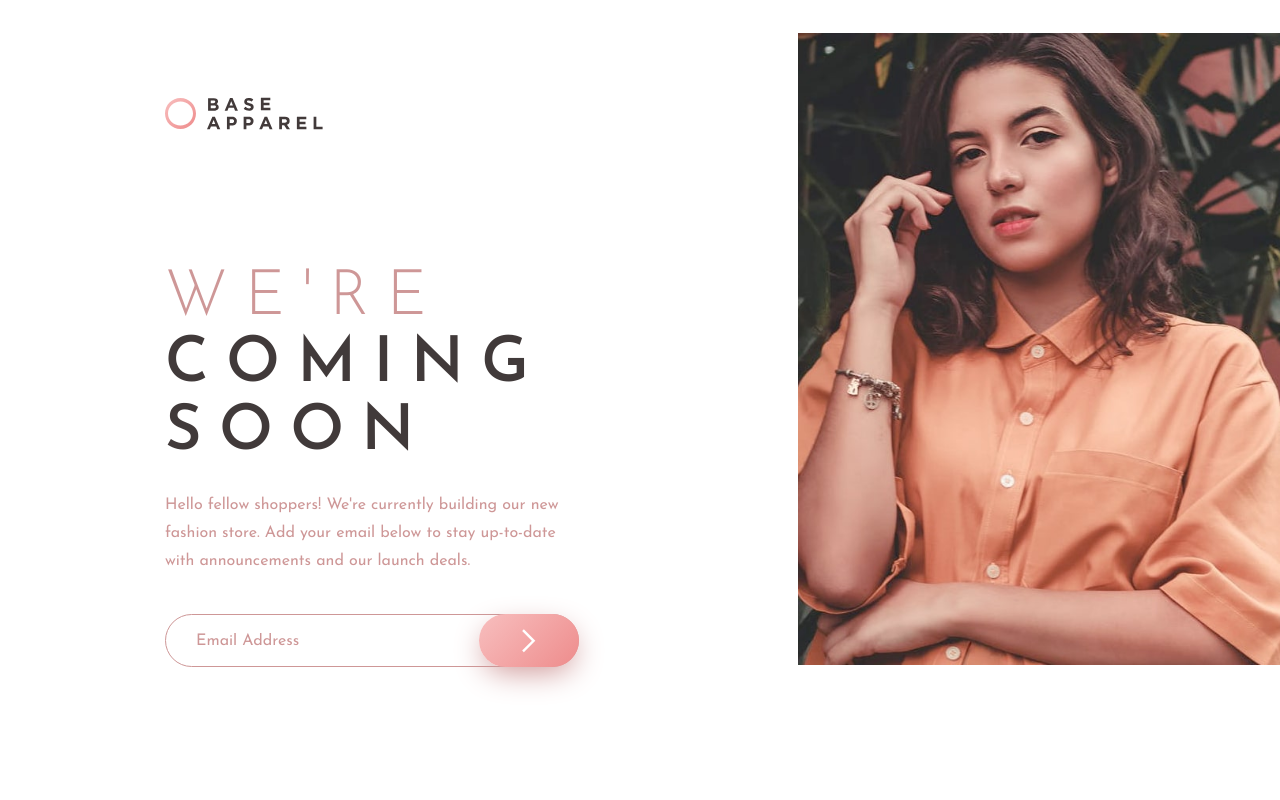
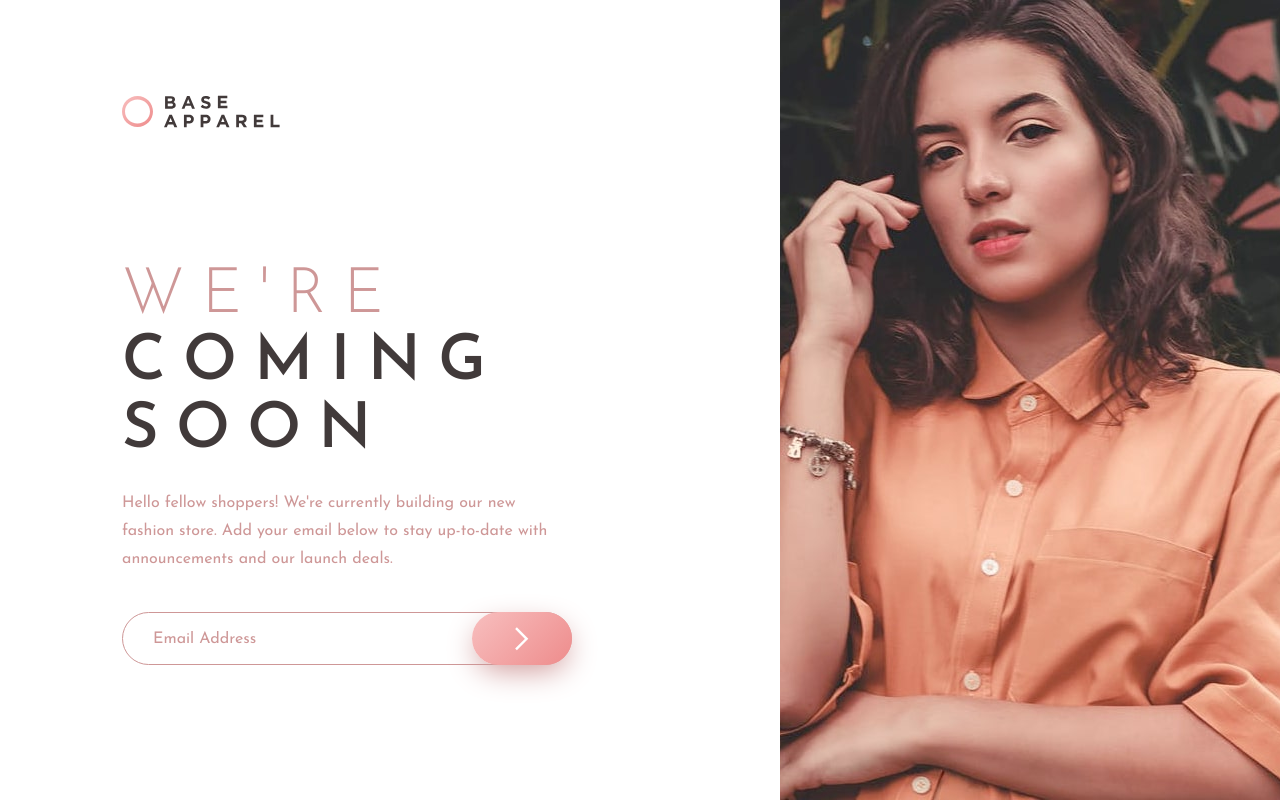
Before and after one commit to Bernardanxiety/coming-soon-page, a plain HTML site: page index.html in a window 1280 px wide. Drawn offline with Linux system fonts and the light colour scheme.

Commit message:
🔨 Fixed responsive issue

```diff
--- a/index.html
+++ b/index.html
@@ -1,46 +1,75 @@
 <!DOCTYPE html>
 <html lang="en">
   <head>
-  <meta charset="UTF-8">
-  <meta name="viewport" content="width=device-width, initial-scale=1.0"> <!-- displays site properly based on user's device -->
+    <meta charset="UTF-8" />
+    <meta name="viewport" content="width=device-width, initial-scale=1.0" />
+    <!-- displays site properly based on user's device -->
 
-  <link rel="icon" type="image/png" sizes="32x32" href="./images/favicon-32x32.png">
-  <link rel="preconnect" href="https://fonts.googleapis.com">
-  <link rel="preconnect" href="https://fonts.gstatic.com" crossorigin>
-  <link href="https://fonts.googleapis.com/css2?family=Josefin+Sans:wght@300;400;600&family=Poppins:wght@200;400;600&display=swap" rel="stylesheet">
-  <link rel="stylesheet" href="style.css">
+    <link
+      rel="icon"
+      type="image/png"
+      sizes="32x32"
+      href="./images/favicon-32x32.png"
+    />
+    <link rel="preconnect" href="https://fonts.googleapis.com" />
+    <link rel="preconnect" href="https://fonts.gstatic.com" crossorigin />
+    <link
+      href="https://fonts.googleapis.com/css2?family=Josefin+Sans:wght@300;400;600&family=Poppins:wght@200;400;600&display=swap"
+      rel="stylesheet"
+    />
+    <link rel="stylesheet" href="style.css" />
     <title>Frontend Mentor | Base Apparel coming soon page</title>
 
     <!-- Feel free to remove these styles or customise in your own stylesheet 👍 -->
     <style>
-    .attribution { font-size: 11px; text-align: center; }
-    .attribution a { color: hsl(228, 45%, 44%); }
+      .attribution {
+        font-size: 11px;
+        text-align: center;
+      }
+      .attribution a {
+        color: hsl(228, 45%, 44%);
+      }
     </style>
   </head>
   <body>
     <div class="container">
-  <img class="logo-mobile" src="images/logo.svg" alt="base apparel logo">
+      <img class="logo-mobile" src="images/logo.svg" alt="base apparel logo" />
 
       <div class="right">
-    <img class="hero-mobile" src="images/hero-mobile.jpg" alt="posing woman">
-    <img class="hero-desktop" src="images/hero-desktop.jpg" alt="posing woman">
+        <img
+          class="hero-mobile"
+          src="images/hero-mobile.jpg"
+          alt="posing woman"
+        />
+        <img
+          class="hero-desktop"
+          src="images/hero-desktop.jpg"
+          alt="posing woman"
+        />
       </div>
 
       <div class="left flow">
-      <img class="logo-desktop" src="images/logo.svg" alt="">
+        <img class="logo-desktop" src="images/logo.svg" alt="" />
         <h1><span>We're</span> coming soon</h1>
 
         <p class="description">
           Hello fellow shoppers! We're currently building our new fashion store.
-        Add your email below to stay up-to-date with announcements and our launch deals.
+          Add your email below to stay up-to-date with announcements and our
+          launch deals.
         </p>
 
         <form action="" id="form">
-        <input id="email" type="email" name="email" placeholder="Email Address">
-        <button id="btn" type="submit"><img id="arrow-icon" src="images/icon-arrow.svg" alt=""></button>
-        <img class="" id="error-icon" src="images/icon-error.svg" alt="">
+          <input
+            id="email"
+            type="email"
+            name="email"
+            placeholder="Email Address"
+          />
+          <button id="btn" type="submit">
+            <img id="arrow-icon" src="images/icon-arrow.svg" alt="" />
+          </button>
+          <img class="" id="error-icon" src="images/icon-error.svg" alt="" />
           <p class="" id="error-message">Please provide a valid email</p>
-
         </form>
       </div>
     </div>
--- a/style.css
+++ b/style.css
@@ -14,7 +14,9 @@ html {
   font-size: 62.5%;
 }
 
-h1, h2, p {
+h1,
+h2,
+p {
   margin: 0;
 }
 
@@ -23,19 +25,19 @@ img {
   max-width: 100%;
 }
 
-
-@import url('https://fonts.google.com/specimen/Josefin+Sans');
+@import url("https://fonts.google.com/specimen/Josefin+Sans");
 
 body {
-    font-family: 'Josefin Sans', sans-serif;
+  font-family: "Josefin Sans", sans-serif;
   margin: 0;
   font-size: 1.4rem;
 }
 
 .container {
-    max-width: 1440px;
   margin-left: auto;
   margin-right: auto;
+  width: 100%;
+  max-width: 500px;
 }
 
 .flow > * + * {
@@ -58,13 +60,12 @@ body {
   padding: 0 3.2rem;
 }
 
-
 h1 {
   /* --top: 6.3rem; */
 
   color: var(--clr3);
   line-height: 1.07;
-    letter-spacing: .275em;
+  letter-spacing: 0.275em;
   font-size: 4rem;
   text-transform: uppercase;
 }
@@ -83,6 +84,8 @@ h1 span {
 #form {
   --top: 3.1rem;
   width: 100%;
+  max-width: 450px;
+
   position: relative;
   margin-bottom: clamp(3rem, 4rem, 5rem);
 }
@@ -108,7 +111,7 @@ h1 span {
   border-radius: 50px;
   border: none;
   padding: 0 2.7rem;
-    background: linear-gradient(135deg, hsl(0, 80%, 86%),hsl(0, 74%, 74%));
+  background: linear-gradient(135deg, hsl(0, 80%, 86%), hsl(0, 74%, 74%));
   box-shadow: 0 10px 30px -5px hsl(0, 36%, 70%);
   cursor: pointer;
 }
@@ -134,24 +137,21 @@ h1 span {
   color: var(--clr2);
 }
 
-
-
-
 /* media queries */
-@media (max-width: 700px) {
+@media (max-width: 1070px) {
   .hero-desktop,
   .logo-desktop {
     display: none;
   }
 }
 
-@media (min-width: 700px) {
+@media (min-width: 1070px) {
   body {
     font-size: 1.6rem;
-        display: grid;
-        place-content: center;
-        place-items: center;
-        height: 100vh;
+    display: flex;
+    justify-content: center;
+    align-items: center;
+    min-height: 100vh;
   }
 
   .logo-mobile,
@@ -160,13 +160,15 @@ h1 span {
   }
 
   .container {
+    width: 100%;
+    max-width: 1100px;
+    /* position: relative; */
     display: flex;
     flex-direction: row-reverse;
   }
 
-
   .left {
-        padding: 6.4rem 21.9rem 6rem 16.5rem;
+    /* padding: 6.4rem 21.9rem 6rem 16.5rem; */
 
     text-align: left;
   }
@@ -176,12 +178,17 @@ h1 span {
   }
 
   .hero-desktop {
-        width: 100%;
-        max-width: 100%;
+    position: absolute;
+    right: 0;
+    top: 0;
+    height: 100vh;
+    max-width: 500px;
+    object-fit: cover;
+    z-index: -1;
   }
 
   .right {
-        width: 100%;
+    max-width: 50%;
   }
 
   h1 {
@@ -212,5 +219,4 @@ h1 span {
   #error-icon {
     right: 115px;
   }
-
 }
```
Lines whose indentation alone changed are shown as unchanged.
